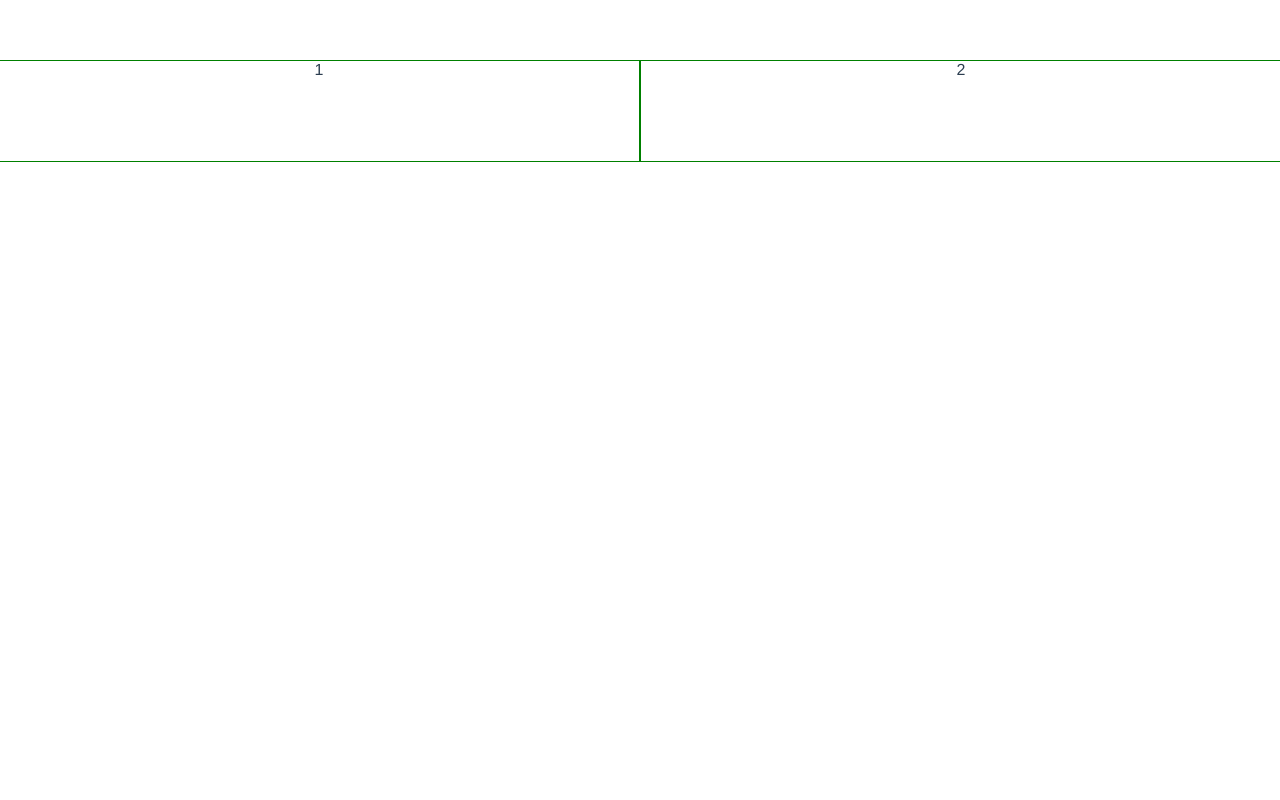
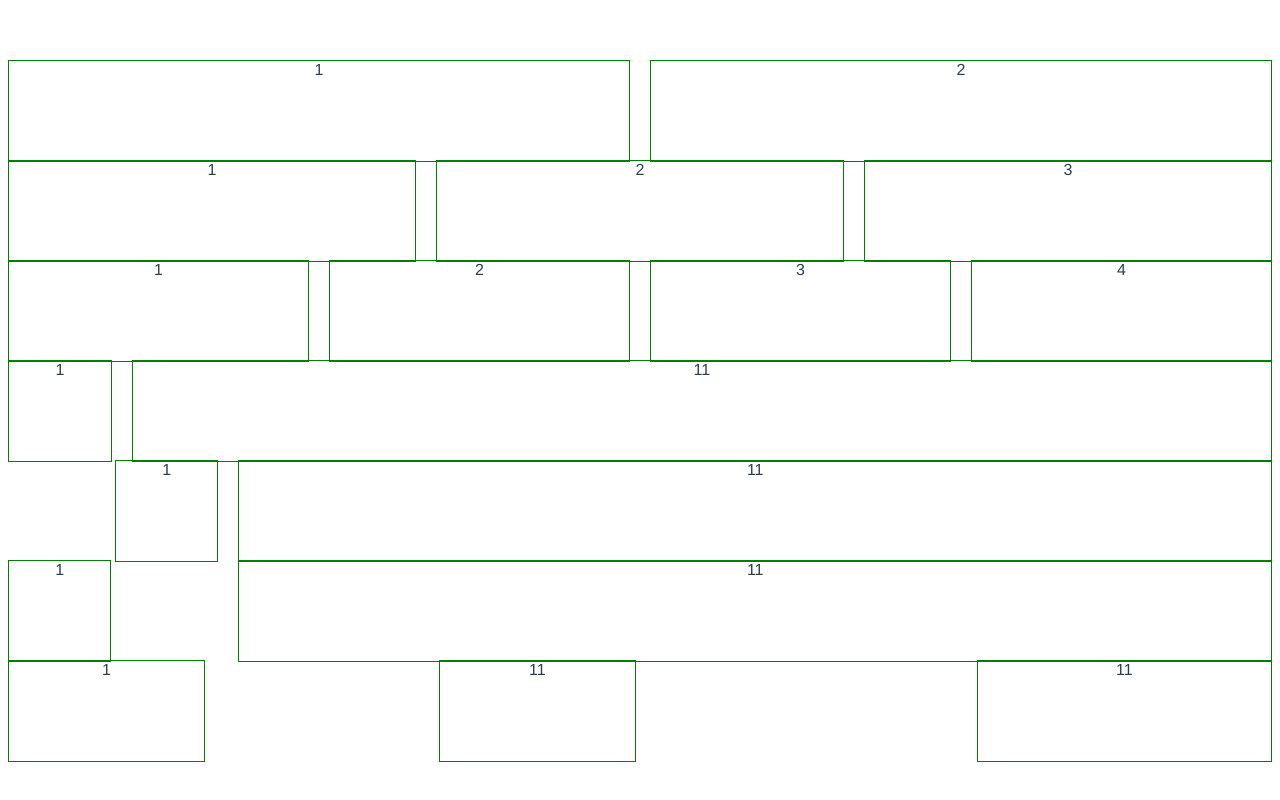
Before and after one commit to syqymyl/mango-ui, a Vue app: page / in a window 1280 px wide. Built offline with nearby package versions, Linux system fonts and the light colour scheme.

Commit message:
基本实现 Row 和 Col 的功能

```diff
--- a/src/App.vue
+++ b/src/App.vue
@@ -4,34 +4,34 @@
       <Col>1</Col>
       <Col>2</Col>
     </Row>
-    <!-- <Row>
+    <Row :gutter="20">
       <Col>1</Col>
       <Col>2</Col>
       <Col>3</Col>
     </Row>
-    <Row>
+    <Row :gutter="20">
       <Col>1</Col>
       <Col>2</Col>
       <Col>3</Col>
       <Col>4</Col>
     </Row>
-    <Row>
+    <Row :gutter="20">
       <Col :span="2">1</Col>
       <Col :span="22">11</Col>
     </Row>
-    <Row>
+    <Row :gutter="20">
       <Col :span="2" :offset="2">1</Col>
       <Col :span="20">11</Col>
     </Row>
-    <Row>
+    <Row :gutter="20">
       <Col :span="2">1</Col>
       <Col :span="20" :offset="2">11</Col>
     </Row>
-    <Row>
+    <Row :gutter="20">
       <Col :span="4">1</Col>
       <Col :span="4" :offset="4">11</Col>
       <Col :span="6" :offset="6">11</Col>
-    </Row> -->
+    </Row>
   </div>
 </template>
 
--- a/src/component/Col.vue
+++ b/src/component/Col.vue
@@ -11,13 +11,8 @@
 </template>
 
 <script>
-export default {
-  name: 'Col',
-  data() {
-    return {
-      gutter: 0,
-    }
-  },
+import { defineComponent, inject } from 'vue'
+export default defineComponent({
   props: {
     span: {
       type: Number,
@@ -26,7 +21,13 @@ export default {
       type: Number,
     },
   },
-}
+  setup() {
+    const gutter = inject('gutter')
+    return {
+      gutter,
+    }
+  },
+})
 </script>
 
 <style lang="scss" scoped>
--- a/src/component/Row.vue
+++ b/src/component/Row.vue
@@ -8,7 +8,7 @@
 </template>
 
 <script>
-import { onMounted } from 'vue'
+import { computed, provide } from 'vue'
 export default {
   name: 'Row',
   props: {
@@ -18,22 +18,11 @@ export default {
     },
   },
   setup(props, context) {
-    console.log(context.slots.default())
-    const defaults = context.slots.default()
-    defaults.forEach((vm) => {
-      vm.gutter = props.gutter
-    })
+    provide(
+      'gutter',
+      computed(() => props.gutter)
+    )
   },
-  // created() {
-  //   console.log('row created')
-  // },
-  // mounted() {
-  //   console.log('row mounted')
-  //   console.log(this.$refs)
-  //   this.$children.forEach((vm) => {
-  //     vm.gutter = this.gutter
-  //   })
-  // },
 }
 </script>
 
```
